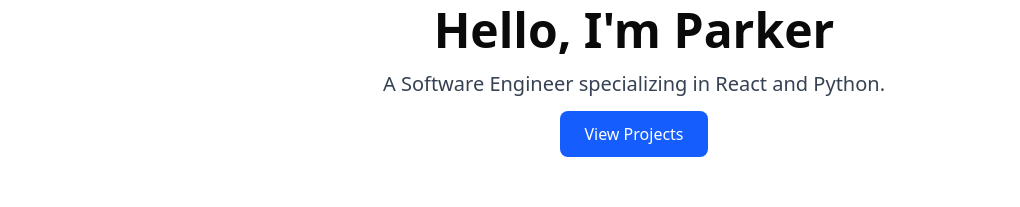
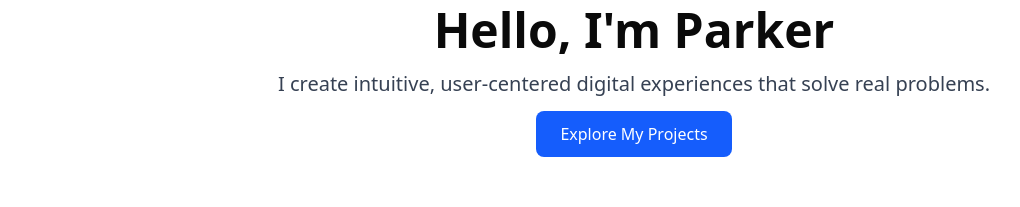
Before and after one commit to parkerCYH/todo-list-aws, a Next.js app: page / in a window 1280 px wide. Shown: the part 456-663 px from the top of the page, without its empty margins (6-1026 px from the left). Built offline with nearby package versions, Linux system fonts and the light colour scheme.

Commit message:
add description

```diff
--- a/src/components/Hero.tsx
+++ b/src/components/Hero.tsx
@@ -9,7 +9,8 @@ export default function Hero() {
       <div className="text-center">
         <h1 className="text-5xl font-bold mb-4">Hello, I&apos;m Parker</h1>
         <p className="text-xl text-gray-700 mb-6">
-          A Software Engineer specializing in React and Python.
+          I create intuitive, user-centered digital experiences that solve real
+          problems.
         </p>
         <a
           href="#projects"
@@ -19,7 +20,7 @@ export default function Hero() {
           }}
           className="bg-blue-600 text-white px-6 py-3 rounded-md hover:bg-blue-700 transition"
         >
-          View Projects
+          Explore My Projects
         </a>
       </div>
     </section>
```
Also changed, not shown: 1 other file (tests, documents, lock files or other folders).
